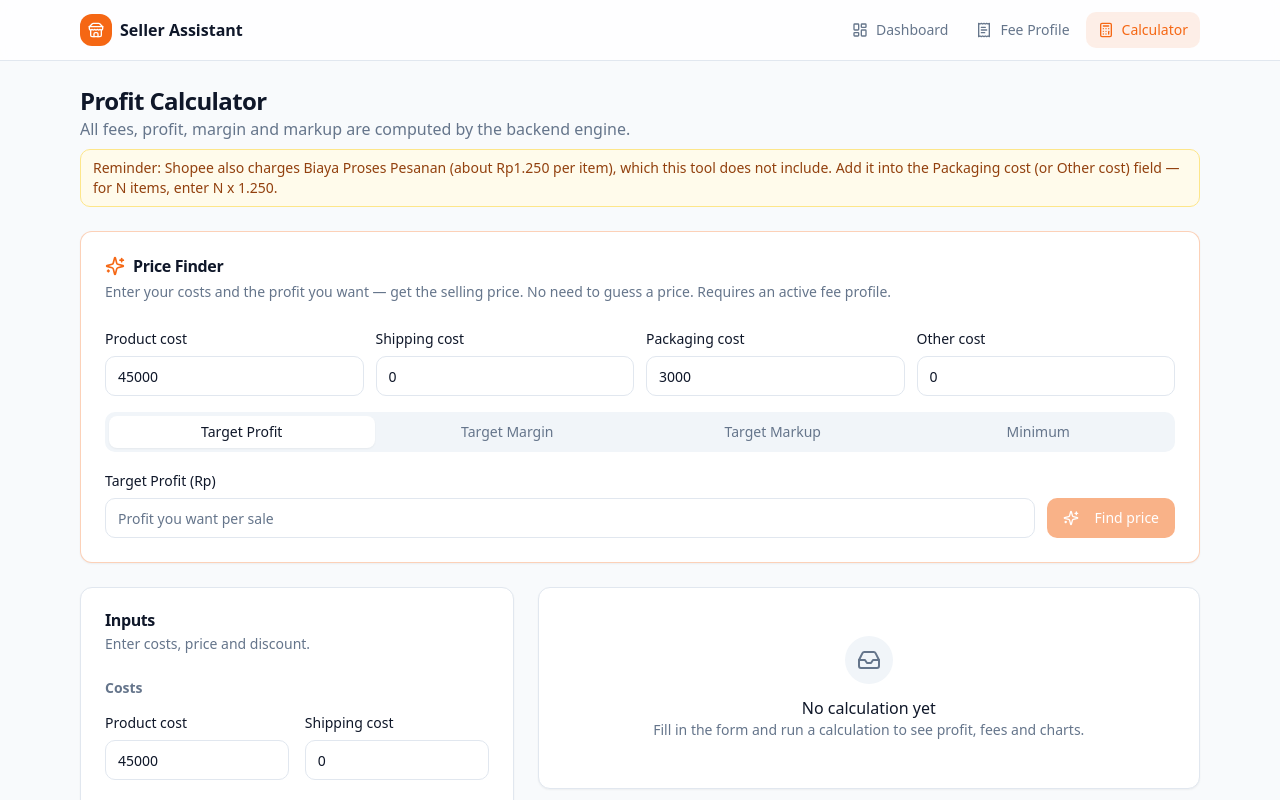
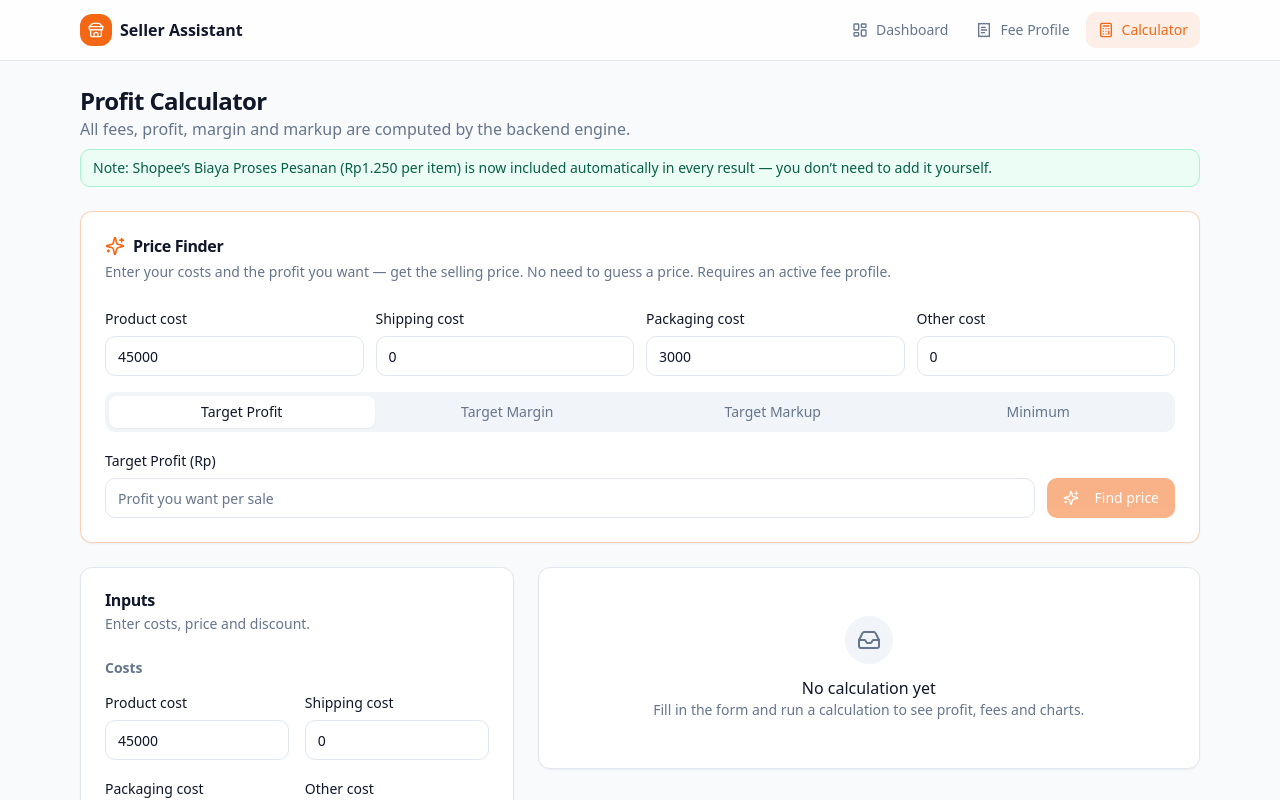
Before and after one commit to Milkha-jo/shopee-seller-ai, a Next.js app in the folder shopee-seller-assistant/web/: page /calculator in a window 1280 px wide. Shown: the top 800 px of the page. Built offline with nearby package versions, Linux system fonts and the light colour scheme.

Commit message:
Update page.tsx

```diff
--- a/shopee-seller-assistant/web/app/calculator/page.tsx
+++ b/shopee-seller-assistant/web/app/calculator/page.tsx
@@ -1,5 +1,4 @@
 "use client";
-import { useState } from "react";
 import { toast } from "sonner";
 import { useProfit, useProfitSweep } from "@/hooks/useProfit";
 import { useBreakEven } from "@/hooks/useRecommend";
@@ -8,7 +7,6 @@ import { Card, CardContent, CardDescription, CardHeader, CardTitle } from "@/com
 import { CalculatorForm } from "@/components/CalculatorForm";
 import { PriceFinder } from "@/components/PriceFinder";
 import { ProfitResultPanel } from "@/components/ProfitResultPanel";
-import { RecommendationPanel } from "@/components/RecommendationPanel";
 import { ProfitPriceChart } from "@/components/charts/ProfitPriceChart";
 import { MarginChart } from "@/components/charts/MarginChart";
 import { CardSkeleton, EmptyState } from "@/components/states";
@@ -25,10 +23,8 @@ export default function CalculatorPage() {
   const profit = useProfit();
   const sweep = useProfitSweep();
   const breakEven = useBreakEven();
-  const [base, setBase] = useState<CalculatorValues | null>(null);
 
   const onSubmit = (values: CalculatorValues) => {
-    setBase(values);
     profit.mutate(toProfitRequest(values), { onError: (e) => toast.error(errMsg(e)) });
     sweep.mutate(toProfitRequest(values), { onError: () => undefined });
     breakEven.mutate(toBreakEvenRequest(values), { onError: () => undefined });
@@ -41,10 +37,10 @@ export default function CalculatorPage() {
         <p className="text-muted-foreground">
           All fees, profit, margin and markup are computed by the backend engine.
         </p>
-        <p className="mt-2 rounded-md border border-amber-200 bg-amber-50 px-3 py-2 text-sm text-amber-800">
-          Reminder: Shopee also charges Biaya Proses Pesanan (about Rp1.250 per
-          item), which this tool does not include. Add it into the Packaging cost
-          (or Other cost) field — for N items, enter N x 1.250.
+        <p className="mt-2 rounded-md border border-emerald-200 bg-emerald-50 px-3 py-2 text-sm text-emerald-800">
+          Note: Shopee&rsquo;s Biaya Proses Pesanan (Rp1.250 per item) is now
+          included automatically in every result — you don&rsquo;t need to add it
+          yourself.
         </p>
       </div>
 
@@ -105,8 +101,6 @@ export default function CalculatorPage() {
                   </CardContent>
                 </Card>
               </div>
-
-              <RecommendationPanel base={base} />
             </>
           ) : (
             <EmptyState
```
